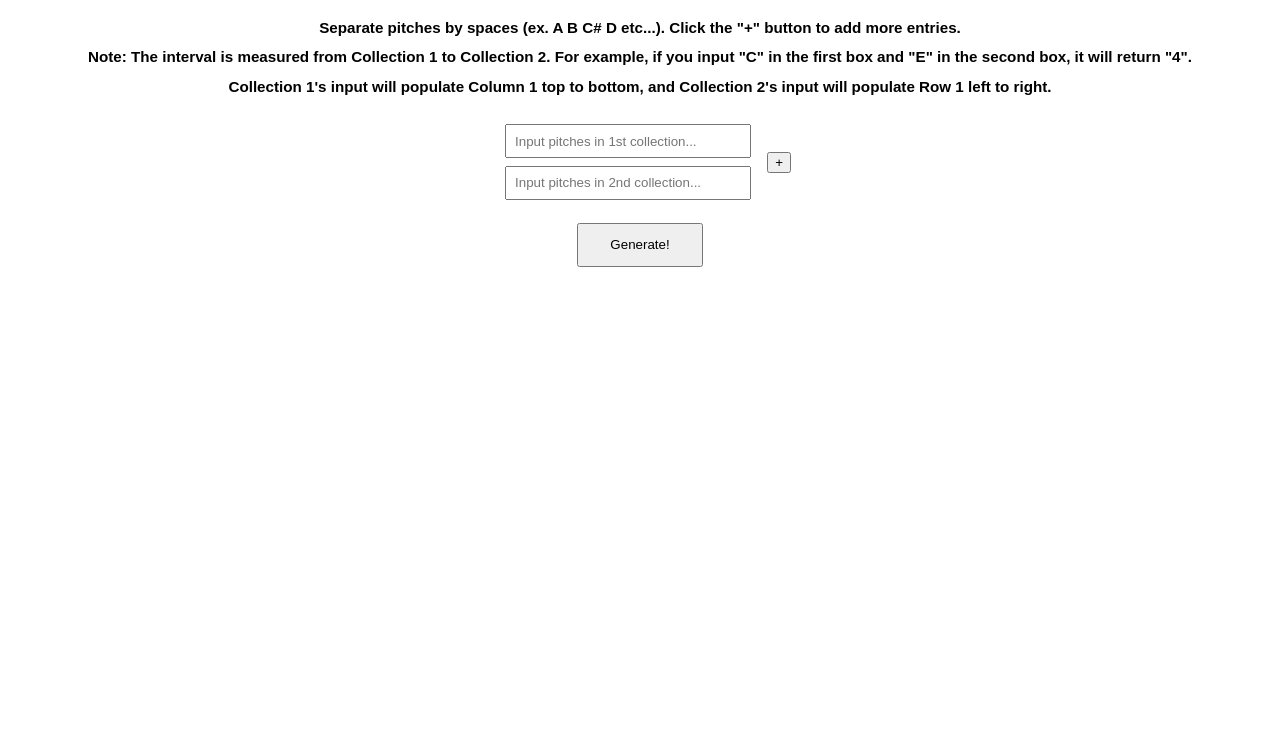
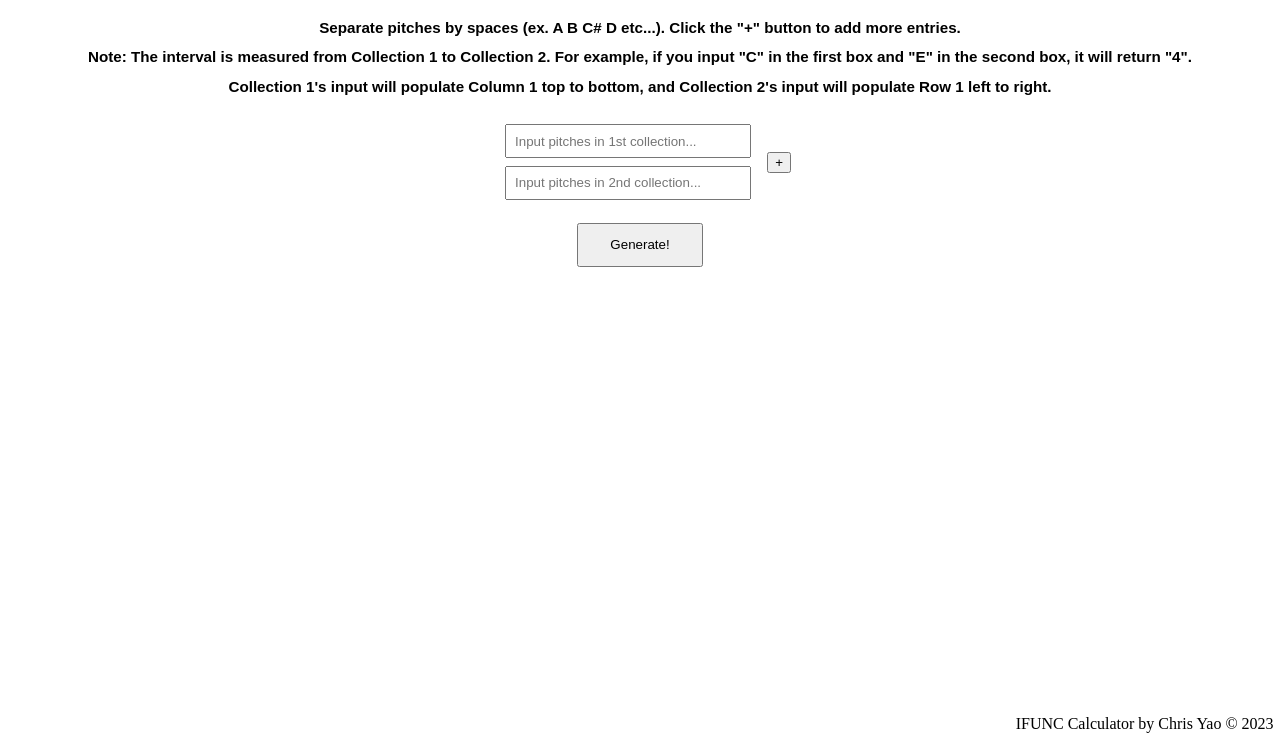
Before and after one commit to gaffasaurus/IFUNC-calculator, a plain HTML site: page index.html in a window 1280 px wide. Shown: the part 61-800 px from the top of the page. Drawn offline with Linux system fonts and the light colour scheme.

Commit message:
added credits

```diff
--- a/index.html
+++ b/index.html
@@ -105,6 +105,13 @@
       padding: -1000%;
     }
 
+    #credits {
+      position: absolute;
+      bottom: 0;
+      right: 0;
+      margin: 0.5%;
+    }
+
   </style>
 </head>
 <body>
@@ -127,7 +134,7 @@
       <button type="button" id="reset" onclick="reset()">Reset</button>
     </div>
   </div>
-
+  <p id="credits">IFUNC Calculator by Chris Yao © 2023</p>
 </body>
 <script src="ifunc.js"></script>
 </html>
```
